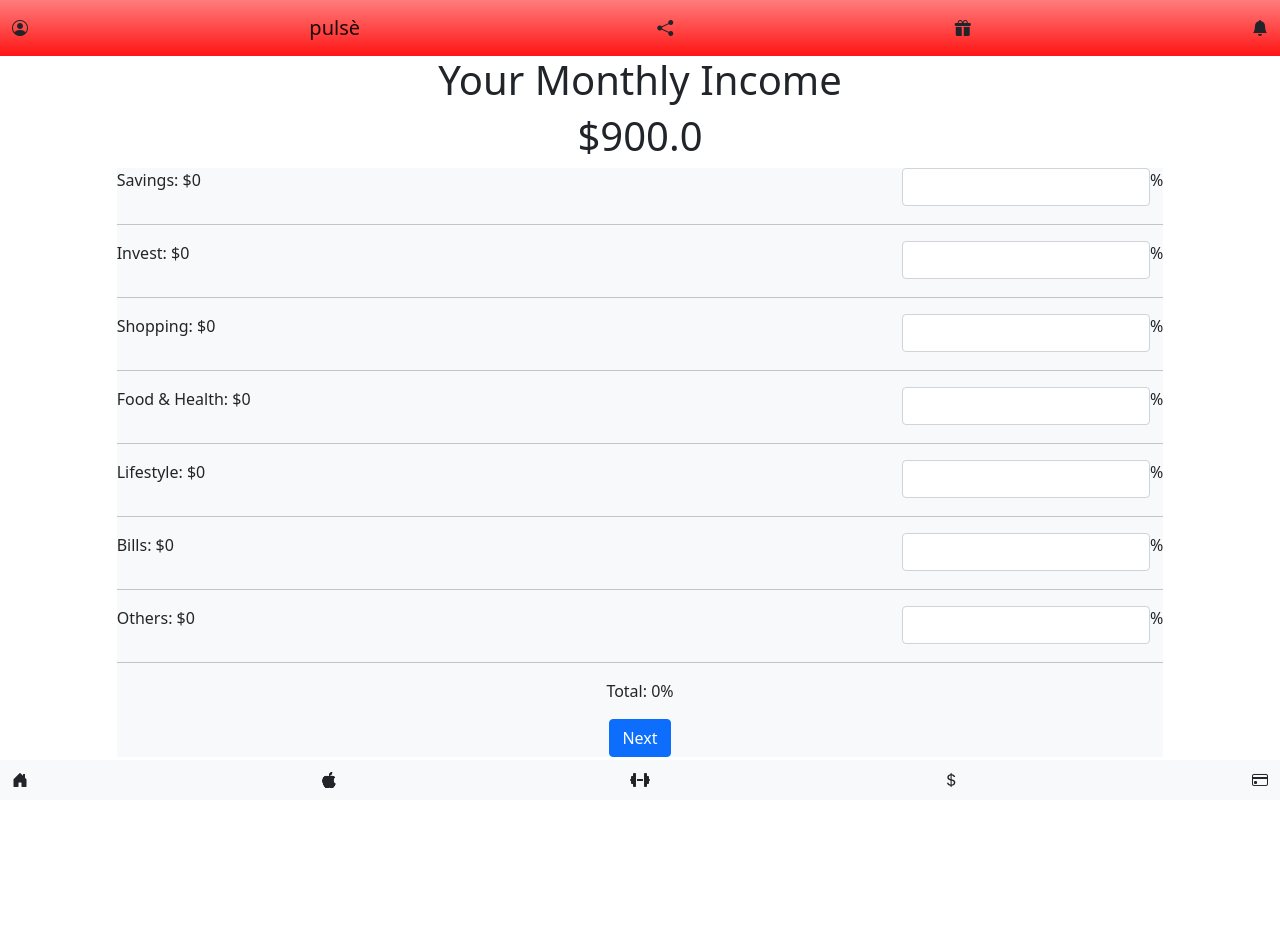
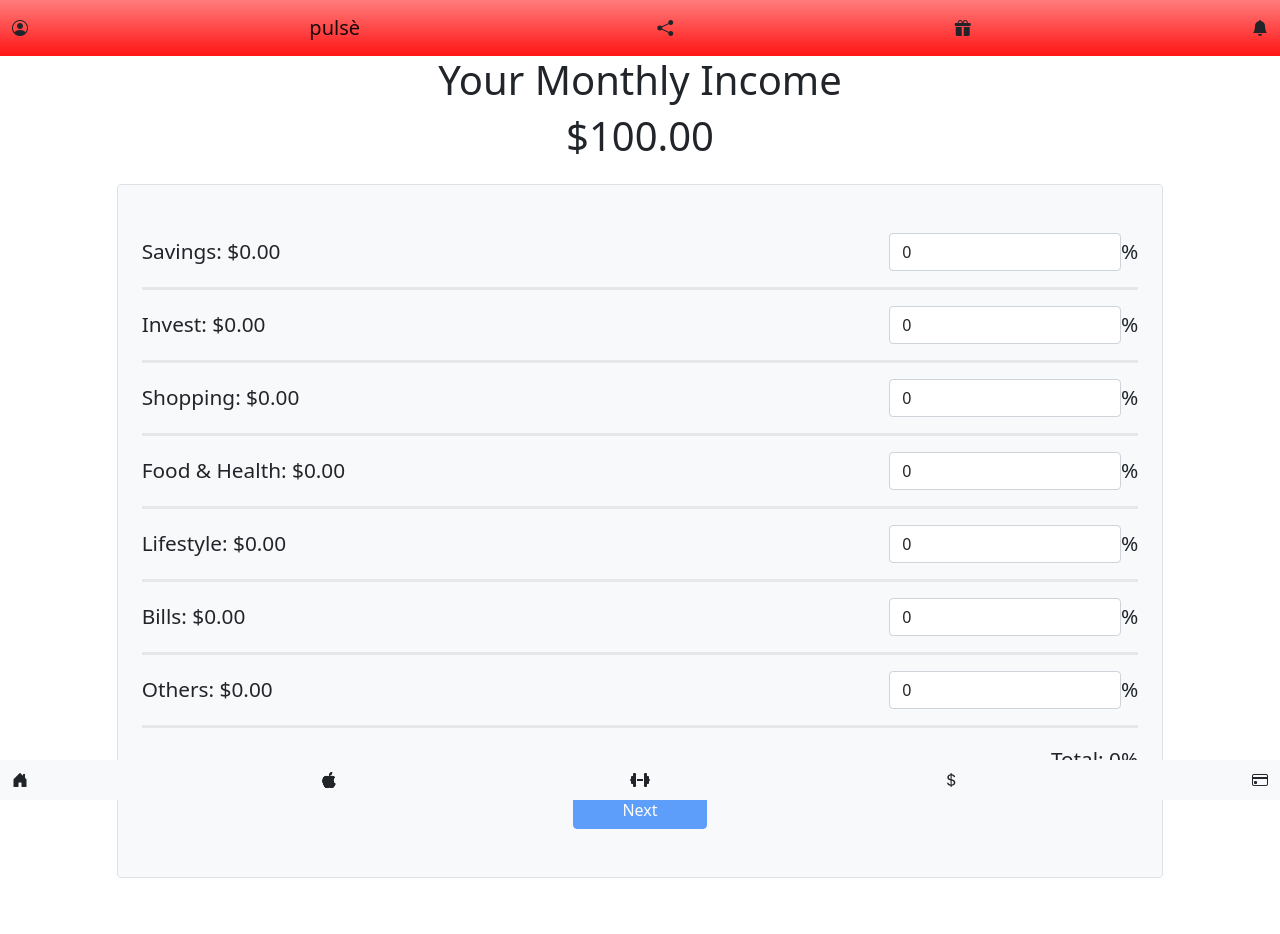
Before and after one commit to lgf2111/yb-pulse, a Flask app: page /allocate-income in a window 1280 px wide. Before the commit the page ends 788 px from the top, so only its background shows below. Run offline with Flask 2, Linux system fonts and the light colour scheme; some libraries are stand-ins or nearby versions.

Commit message:
all done, left with navbar

```diff
--- a/pulse/forms.py
+++ b/pulse/forms.py
@@ -3,6 +3,7 @@ from wtforms import SubmitField, DecimalField, IntegerField, SelectField, DateFi
 from wtforms.validators import DataRequired
 from flask_wtf.file import FileField, FileAllowed
 from pulse import DB
+from datetime import datetime
 
 
 class EnterIncomeForm(FlaskForm):
@@ -10,20 +11,20 @@ class EnterIncomeForm(FlaskForm):
     submit = SubmitField('Submit')
 
 class AllocateIncomeForm(FlaskForm):
-    savings = IntegerField('Savings', validators=[DataRequired()])
-    invest = IntegerField('Invest', validators=[DataRequired()])
-    shopping = IntegerField('Shopping', validators=[DataRequired()])
-    food_and_health = IntegerField('Food & Health', validators=[DataRequired()])
-    lifestyle = IntegerField('Lifestyle', validators=[DataRequired()])
-    bills = IntegerField('Bills', validators=[DataRequired()])
-    others = IntegerField('Others', validators=[DataRequired()])
+    savings = IntegerField('Savings', default=0)
+    invest = IntegerField('Invest', default=0)
+    shopping = IntegerField('Shopping', default=0)
+    food_and_health = IntegerField('Food & Health', default=0)
+    lifestyle = IntegerField('Lifestyle', default=0)
+    bills = IntegerField('Bills', default=0)
+    others = IntegerField('Others', default=0)
     submit = SubmitField('Next')
 
 class AddExpenseForm(FlaskForm):
     db = DB.read()
-    name = StringField('NAME')
+    name = StringField('NAME', validators=[DataRequired()])
     category = SelectField('CATEGORY', choices=db['allocation'].keys() if db.get('allocation') else [])
-    amount = DecimalField('AMOUNT')
-    date = DateField('DATE')
+    amount = DecimalField('AMOUNT', validators=[DataRequired()])
+    date = DateField('DATE', validators=[DataRequired()], default=datetime.today)
     invoice = FileField('INVOICE', validators=[FileAllowed(['jpg', 'png', 'jpeg'])])
     submit = SubmitField('Next')
--- a/pulse/routes.py
+++ b/pulse/routes.py
@@ -1,4 +1,5 @@
 from fileinput import filename
+from operator import inv
 from flask import render_template, url_for, flash, redirect
 from pulse import app, DB
 from pulse.forms import EnterIncomeForm, AllocateIncomeForm, AddExpenseForm
@@ -37,7 +38,7 @@ def allocate_income():
                         'Invest': invest,
                         'Shopping': shopping,
                         'Food & Health': food_and_health,
-                        'Lifestype': lifestyle,
+                        'Lifestyle': lifestyle,
                         'Bills': bills,
                         'Others': others,
                         }
@@ -66,7 +67,7 @@ def home():
     income = db.get('income')
     allocation = db.get('allocation')
     categories = [(k,income * v / 100) for k,v in allocation.items()] if allocation else []
-    categories.sort(key=lambda x: x[1], reverse=True)
+    # categories.sort(key=lambda x: x[1], reverse=True)
     return render_template('home.html', card=card, categories=categories)
 
 @app.route("/add-expense", methods=['GET','POST'])
@@ -77,7 +78,7 @@ def add_expense():
         category = form.category.data
         amount = float(form.amount.data)
         date = form.date.data.strftime(r"%d/%m/%Y")
-        invoice = save_picture(form.invoice.data)
+        invoice = save_picture(form.invoice.data, default='invoice')
         expense =  {'name': name,
                     'category': category,
                     'amount': amount,
--- a/pulse/static/scripts/pc-to-am.js
+++ b/pulse/static/script.js
@@ -13,11 +13,13 @@ setInterval(function () {
             var percentage_ = parseFloat(percentage.value);
         }
         var amount_ = income * percentage_ / 100;
-        amount.innerText = amount_;
+        amount.innerText = amount_.toFixed(2);
         total_percentage += percentage_;
     }
     var total = document.getElementById('total');
     total.innerText = total_percentage;
     total.closest('p').classList.toggle('text-danger', total_percentage>100);
+    var submit = document.getElementById("submit")
+    submit.disabled = total_percentage==100 ? false : true;
 
 }, 100);
--- a/pulse/static/style.css
+++ b/pulse/static/style.css
@@ -1,3 +1,20 @@
+/* Chrome, Safari, Edge, Opera */
+input::-webkit-outer-spin-button,
+input::-webkit-inner-spin-button {
+  -webkit-appearance: none;
+  margin: 0;
+}
+
+/* Firefox */
+input[type=number] {
+  -moz-appearance: textfield;
+}
+
+hr {
+    height: 3px !important;
+    background-color: rgb(177, 177, 177);;
+}
+
 #top-nav {
     background: rgb(255, 124, 124);
     background: linear-gradient(180deg, rgba(255, 124, 124, 1) 0%, rgba(255, 21, 21, 1) 100%);
--- a/pulse/templates/allocate-income.html
+++ b/pulse/templates/allocate-income.html
@@ -2,13 +2,13 @@
 {% block content %}
     <div class="text-center">
         <h1>Your Monthly Income</h1>
-        <h1>$<span id="income">{{ income }}</span></h1>
+        <h1>$<span id="income">{{ "%.2f" % income }}</span></h1>
         <div class="container-fluid d-flex justify-content-center">
-            <div class="col-10 bg-light">
+            <div class="col-10 bg-light border rounded px-4 py-5 my-3">
                 <form method="POST">
                     {{ form.hidden_tag() }}
                     <div class="form-group d-flex justify-content-between">
-                        <p>{{ form.savings.label(class="form-control-label") }}: $<span>0</span></p>
+                        <p style="font-size:1.3em;margin:auto 0;">{{ form.savings.label(class="form-control-label") }}: $<span>0.00</span></p>
                         <div class="col-3">
                             {% if form.savings.errors %}
                                 {{ form.savings(class="form-control is-invalid") }}
@@ -19,15 +19,15 @@
                                 </div>
                             {% else %}
                                 <div class="d-flex">
-                                    {{ form.savings(class="form-control") }}
-                                    <span>%</span>
+                                    {{ form.savings(class="form-control", onfocus="this.value=''") }}
+                                    <span style="font-size:1.3em;margin:auto;">%</span>
                                 </div>
                             {% endif %}
                         </div>
                     </div>
                     <hr>
                     <div class="form-group d-flex justify-content-between">
-                        <p>{{ form.invest.label(class="form-control-label") }}: $<span>0</span></p>
+                        <p style="font-size:1.3em;margin:auto 0;">{{ form.invest.label(class="form-control-label") }}: $<span>0.00</span></p>
                         <div class="col-3">
                             {% if form.invest.errors %}
                                 {{ form.invest(class="form-control is-invalid") }}
@@ -38,15 +38,15 @@
                                 </div>
                             {% else %}
                                 <div class="d-flex">
-                                    {{ form.invest(class="form-control") }}
-                                    <span>%</span>
+                                    {{ form.invest(class="form-control", onfocus="this.value=''") }}
+                                    <span style="font-size:1.3em;margin:auto;">%</span>
                                 </div>
                             {% endif %}
                         </div>
                     </div>
                     <hr>
                     <div class="form-group d-flex justify-content-between">
-                        <p>{{ form.shopping.label(class="form-control-label") }}: $<span>0</span></p>
+                        <p style="font-size:1.3em;margin:auto 0;">{{ form.shopping.label(class="form-control-label") }}: $<span>0.00</span></p>
                         <div class="col-3">
                             {% if form.shopping.errors %}
                                 {{ form.shopping(class="form-control is-invalid") }}
@@ -57,15 +57,15 @@
                                 </div>
                             {% else %}
                                 <div class="d-flex">
-                                    {{ form.shopping(class="form-control") }}
-                                    <span>%</span>
+                                    {{ form.shopping(class="form-control", onfocus="this.value=''") }}
+                                    <span style="font-size:1.3em;margin:auto;">%</span>
                                 </div>
                             {% endif %}
                         </div>
                     </div>
                     <hr>
                     <div class="form-group d-flex justify-content-between">
-                        <p>{{ form.food_and_health.label(class="form-control-label") }}: $<span>0</span></p>
+                        <p style="font-size:1.3em;margin:auto 0;">{{ form.food_and_health.label(class="form-control-label") }}: $<span>0.00</span></p>
                         <div class="col-3">
                             {% if form.food_and_health.errors %}
                                 {{ form.food_and_health(class="form-control is-invalid") }}
@@ -76,15 +76,15 @@
                                 </div>
                             {% else %}
                                 <div class="d-flex">
-                                    {{ form.food_and_health(class="form-control") }}
-                                    <span>%</span>
+                                    {{ form.food_and_health(class="form-control", onfocus="this.value=''") }}
+                                    <span style="font-size:1.3em;margin:auto;">%</span>
                                 </div>
                             {% endif %}
                         </div>
                     </div>
                     <hr>
                     <div class="form-group d-flex justify-content-between">
-                        <p>{{ form.lifestyle.label(class="form-control-label") }}: $<span>0</span></p>
+                        <p style="font-size:1.3em;margin:auto 0;">{{ form.lifestyle.label(class="form-control-label") }}: $<span>0.00</span></p>
                         <div class="col-3">
                             {% if form.lifestyle.errors %}
                                 {{ form.lifestyle(class="form-control is-invalid") }}
@@ -95,15 +95,15 @@
                                 </div>
                             {% else %}
                                 <div class="d-flex">
-                                    {{ form.lifestyle(class="form-control") }}
-                                    <span>%</span>
+                                    {{ form.lifestyle(class="form-control", onfocus="this.value=''") }}
+                                    <span style="font-size:1.3em;margin:auto;">%</span>
                                 </div>
                             {% endif %}
                         </div>
                     </div>
                     <hr>
                     <div class="form-group d-flex justify-content-between">
-                        <p>{{ form.bills.label(class="form-control-label") }}: $<span>0</span></p>
+                        <p style="font-size:1.3em;margin:auto 0;">{{ form.bills.label(class="form-control-label") }}: $<span>0.00</span></p>
                         <div class="col-3">
                             {% if form.bills.errors %}
                                 {{ form.bills(class="form-control is-invalid") }}
@@ -114,15 +114,15 @@
                                 </div>
                             {% else %}
                             <div class="d-flex">
-                                {{ form.bills(class="form-control") }}
-                                <span>%</span>
+                                {{ form.bills(class="form-control", onfocus="this.value=''") }}
+                                <span style="font-size:1.3em;margin:auto;">%</span>
                             </div>
                             {% endif %}
                         </div>
                     </div>
                     <hr>
                     <div class="form-group d-flex justify-content-between">
-                        <p>{{ form.others.label(class="form-control-label") }}: $<span>0</span></p>
+                        <p style="font-size:1.3em;margin:auto 0;">{{ form.others.label(class="form-control-label") }}: $<span>0.00</span></p>
                         <div class="col-3">
                             {% if form.others.errors %}
                                 {{ form.others(class="form-control is-invalid") }}
@@ -133,20 +133,24 @@
                                 </div>
                             {% else %}
                                 <div class="d-flex">
-                                    {{ form.others(class="form-control") }}
-                                    <span>%</span>
+                                    {{ form.others(class="form-control", onfocus="this.value=''") }}
+                                    <span style="font-size:1.3em;margin:auto;">%</span>
                                 </div>
                             {% endif %}
                         </div>
                     </div>
                     <hr>
-                    <p>Total: <span id="total">0</span>%</p>
+                    <div class="d-flex justify-content-between">
+                        <div class=""></div>
+                        <div class=""></div>
+                        <p style="font-size:1.3em;">Total: <span id="total">0</span>%</p>
+                    </div>
 
                     <div class="form-group">
-                        {{ form.submit(class="btn btn-primary") }}
+                        {{ form.submit(class="btn btn-primary px-5") }}
                     </div>
             </div>
         </div>
     </div>
-    <script src="{{ url_for('static', filename='scripts/pc-to-am.js') }}"></script>
+    <script src="{{ url_for('static', filename='script.js') }}"></script>
 {% endblock content %}
--- a/pulse/templates/transactions-history.html
+++ b/pulse/templates/transactions-history.html
@@ -7,7 +7,7 @@
                     Total Expense ^
                 </h5>
                 <h3 class="card-text">
-                    $ {{ total }}
+                    $ {{  "%.2f" % total }}
                 </h3>
             </div>
         </div>
@@ -30,7 +30,7 @@
                         <p class="text-secondary" style="margin-top:-.8em;">{{ expense['date'] }}</p>
                     </div>
                 </div>
-                <p class="text-danger h3 mt-4">-$ {{ expense['amount'] }}</p>
+                <p class="text-danger h3 mt-4">-$ {{ "%.2f" % expense['amount'] }}</p>
             </div>
         {% endfor %}
     </div>
```
Also changed, not shown: pulse/db.json (+36 -8 lines), pulse/templates/add-expense.html (+12 -7 lines), pulse/templates/analysis-report.html (+6 -4 lines), pulse/templates/enter-income.html (+7 -7 lines), pulse/templates/home.html (+8 -11 lines), pulse/utils.py (+9 -3 lines), pulse/static/scripts/view-more.js (deleted), pulse/static/src/invoice/31ceeb6e72954fcadefault.jpg (added), pulse/static/src/invoice/50bc3e860bdb49e3default.jpg (added), pulse/static/src/invoice/a65c80a68374109c.jpeg (added), pulse/static/src/invoice/d92a728c3e2701a3default.jpg (added), pulse/static/src/invoice/default.jpg (added).
